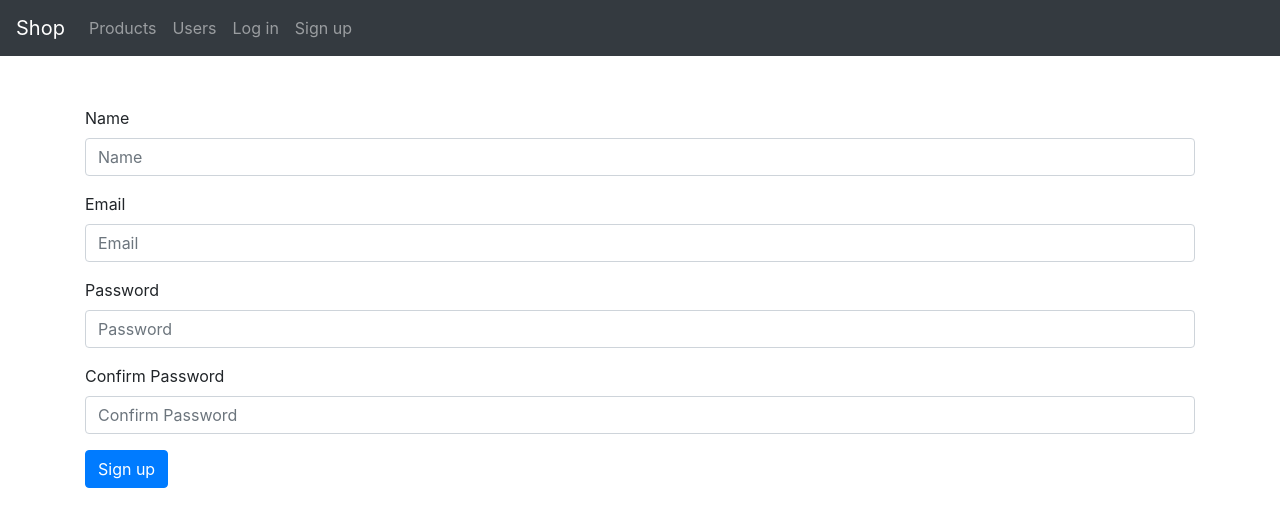
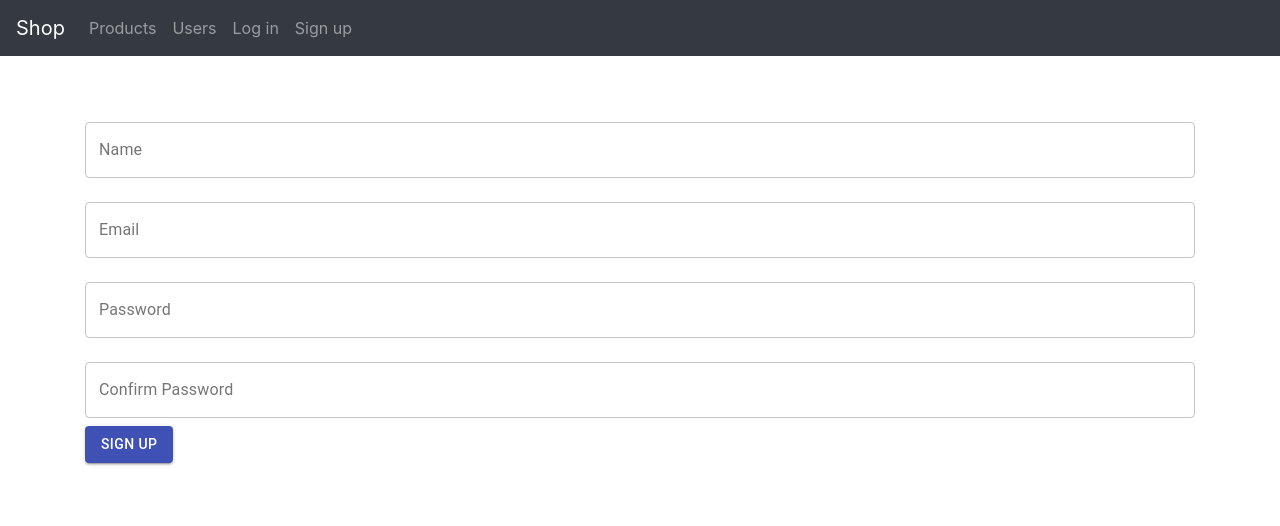
Before and after one commit to ethanwilkins/shop, a React (Create React App) app in the folder client/: page /sign_up in a window 1280 px wide. Shown: the top 526 px of the page. Built offline with nearby package versions, Linux system fonts and the light colour scheme.

Commit message:
Material UI added and User Form updated

```diff
--- a/client/package.json
+++ b/client/package.json
@@ -6,6 +6,8 @@
     "@fortawesome/fontawesome-svg-core": "^1.2.32",
     "@fortawesome/free-solid-svg-icons": "^5.15.1",
     "@fortawesome/react-fontawesome": "^0.1.13",
+    "@material-ui/core": "^4.11.2",
+    "@material-ui/icons": "^4.11.2",
     "axios": "^0.21.0",
     "bootstrap": "^4.5.3",
     "classnames": "^2.2.6",
--- a/client/public/index.html
+++ b/client/public/index.html
@@ -3,7 +3,10 @@
   <head>
     <meta charset="utf-8" />
     <link rel="icon" href="%PUBLIC_URL%/favicon.ico" />
-    <meta name="viewport" content="width=device-width, initial-scale=1" />
+    <meta
+      name="viewport"
+      content="minimum-scale=1, initial-scale=1, width=device-width"
+    />
     <meta name="theme-color" content="#000000" />
     <meta
       name="description"
--- a/client/src/components/Users/Form.js
+++ b/client/src/components/Users/Form.js
@@ -1,5 +1,5 @@
 import React, { useState, useEffect } from "react";
-import { Form, Button } from "react-bootstrap";
+import { FormGroup, TextField, Button } from "@material-ui/core";
 
 import useUsersStore from "../../stores/users.store";
 
@@ -37,55 +37,63 @@ const UserForm = ({ user, isEditing }) => {
   };
 
   return (
-    <Form onSubmit={handleSubmit}>
-      <Form.Group>
-        <Form.Label>Name</Form.Label>
-        <Form.Control
+    <form onSubmit={handleSubmit}>
+      <FormGroup>
+        <TextField
           type="text"
           placeholder="Name"
           onChange={(e) => setUserName(e.target.value)}
           value={userName}
+          variant="outlined"
+          margin="normal"
+          label="Name"
         />
-      </Form.Group>
+      </FormGroup>
 
-      <Form.Group>
-        <Form.Label>Email</Form.Label>
-        <Form.Control
+      <FormGroup>
+        <TextField
           type="text"
           placeholder="Email"
           onChange={(e) => setUserEmail(e.target.value)}
           value={userEmail}
+          variant="outlined"
+          margin="normal"
+          label="Email"
         />
-      </Form.Group>
+      </FormGroup>
 
       {!isEditing && (
         <>
-          <Form.Group>
-            <Form.Label>Password</Form.Label>
-            <Form.Control
+          <FormGroup>
+            <TextField
               type="password"
               placeholder="Password"
               onChange={(e) => setUserPassword(e.target.value)}
               value={userPassword}
+              variant="outlined"
+              margin="normal"
+              label="Password"
             />
-          </Form.Group>
+          </FormGroup>
 
-          <Form.Group>
-            <Form.Label>Confirm Password</Form.Label>
-            <Form.Control
+          <FormGroup>
+            <TextField
               type="password"
               placeholder="Confirm Password"
               onChange={(e) => setUserPasswordConfirm(e.target.value)}
               value={userPasswordConfirm}
+              variant="outlined"
+              margin="normal"
+              label="Confirm Password"
             />
-          </Form.Group>
+          </FormGroup>
         </>
       )}
 
-      <Button variant="primary" type="submit">
+      <Button variant="contained" color="primary" type="submit">
         {isEditing ? "Save" : "Sign up"}
       </Button>
-    </Form>
+    </form>
   );
 };
 
```
Also changed, not shown: 1 other file (tests, documents, lock files or other folders).
